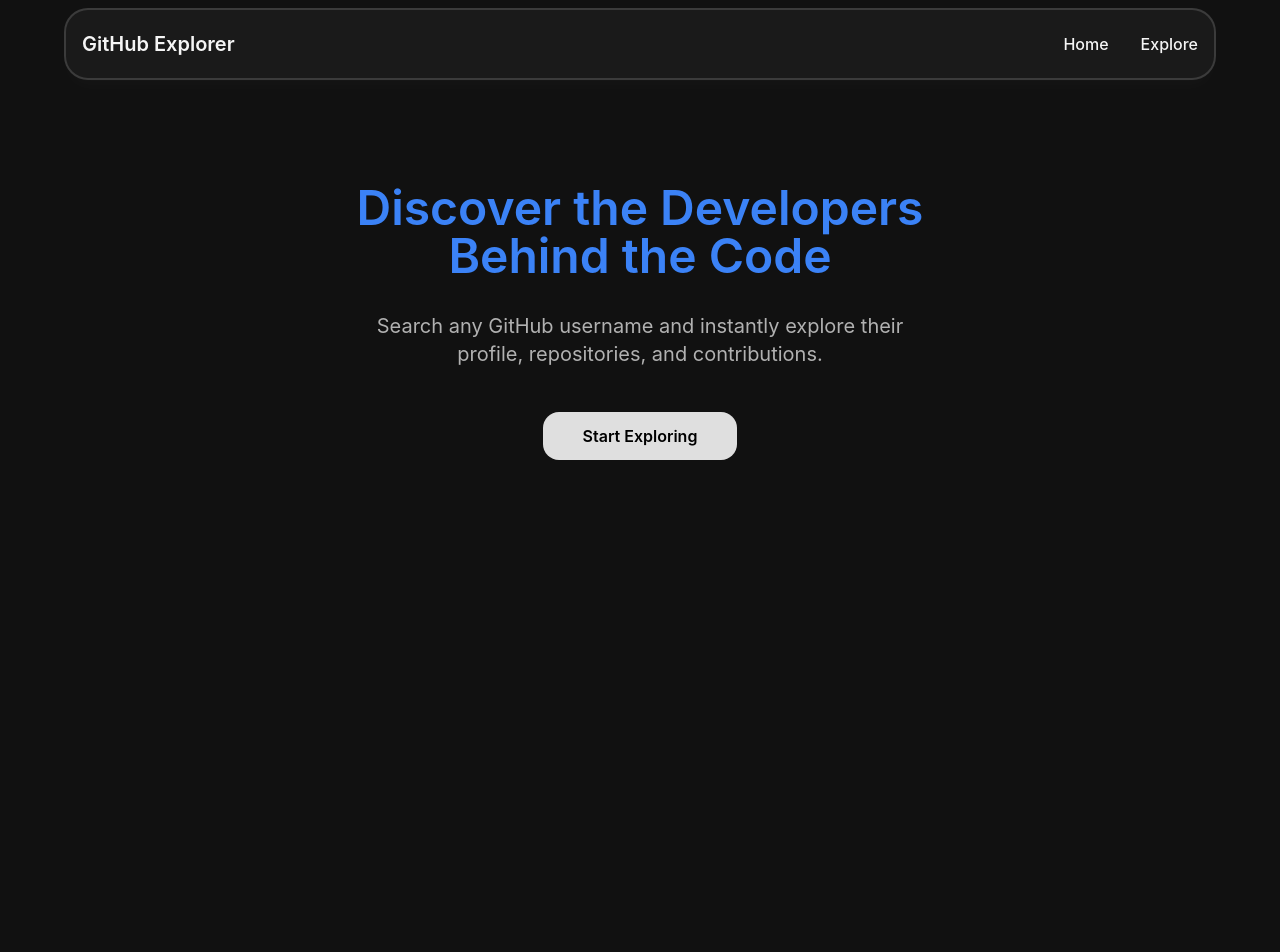
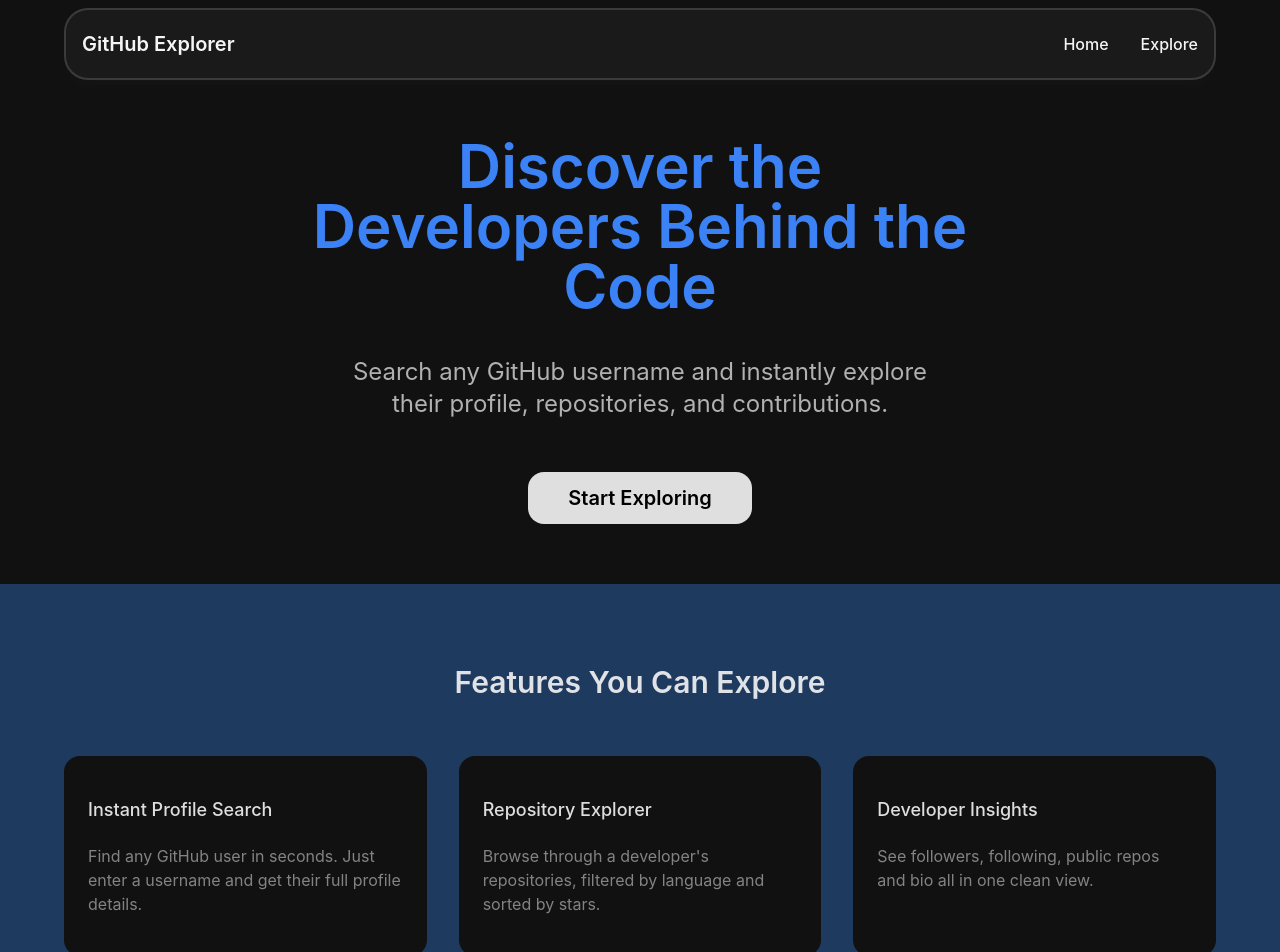
Before and after one commit to Chiemezie-Uchenwoke/github-explorer, a React (Vite) app: page / in a window 1280 px wide. Shown: the top 952 px of the page. Before the commit the page ends 800 px from the top, so only its background shows below. Built offline with nearby package versions, Linux system fonts and the light colour scheme.

Commit message:
Add features section

```diff
--- /dev/null
+++ b/src/components/HomePage/Features.tsx
@@ -0,0 +1,27 @@
+import featuresData from "../../data/featuresData";
+import FeaturesCard from "../ui/FeaturesCard";
+
+const Features = () => {
+    return (
+        <section className="bg-blue-muted">
+            <div className="w-19/20 lg:w-9/10 max-w-7xl mx-auto flex flex-col gap-10 lg:gap-14 items-center py-16 lg:py-20">
+                <h2 className="text-text-primary/90 font-semibold text-3xl capitalize">Features you can explore</h2>
+
+                <div className="grid grid-cols-1 sm:grid-cols-3 gap-8">
+                    {
+                        featuresData.map(feature => {
+                            return (
+                                <FeaturesCard
+                                    key={feature.id}
+                                    {...feature}
+                                />
+                            )
+                        })
+                    }
+                </div>
+            </div>
+        </section>
+    )
+}
+
+export default Features;
--- a/src/components/HomePage/hero/Hero.tsx
+++ b/src/components/HomePage/Hero.tsx
@@ -3,22 +3,22 @@
 
 const HomePageHero = () => {
     return (
-        <section className="w-19/20 lg:w-9/10 max-w-7xl mx-auto min-h-[60vh] 2xl:min-h-[50vh] flex flex-col gap-6 lg:gap-8 items-center justify-center py-8">
+        <section className="w-19/20 lg:w-9/10 max-w-7xl mx-auto min-h-[60vh] 2xl:min-h-[50vh] flex flex-col gap-6 lg:gap-10 items-center justify-center py-12">
             <motion.h2
-                className="text-blue-default font-semibold text-3xl md:text-4xl lg:text-5xl text-center w-9/10 max-w-xl mx-auto "
+                className="text-blue-default font-semibold text-3xl md:text-4xl lg:text-6xl text-center w-9/10 max-w-2xl mx-auto "
                 initial={{opacity: 0, y: 10}}
                 animate={{opacity: 1, y: 0, transition: {duration: 0.3}}}
             >
                 Discover the Developers Behind the Code
             </motion.h2>
 
-            <p className="text-text-primary/70 text-center text-lg lg:text-xl w-9/10 max-w-xl mx-auto">
+            <p className="text-text-primary/70 text-center text-lg lg:text-2xl w-9/10 max-w-xl mx-auto">
                 Search any GitHub username and instantly explore their profile, repositories, and contributions.
             </p>
 
             <Link
                 to={"/explore"}
-                className="bg-text-primary/90 py-3 px-10 rounded-2xl font-semibold my-3 hover:brightness-90 transition duration-200"
+                className="bg-text-primary/90 py-3 px-10 rounded-2xl font-semibold my-3 hover:brightness-90 transition duration-200 lg:text-xl"
             >
                 Start Exploring
             </Link>
--- /dev/null
+++ b/src/components/ui/FeaturesCard.tsx
@@ -0,0 +1,18 @@
+interface FeaturesCardProps {
+    title: string;
+    desc: string;
+}
+
+const FeaturesCard = ({title, desc}: FeaturesCardProps) => {
+    return (
+        <article className="bg-primary py-8 lg:py-10 px-4 lg:px-6 flex flex-col gap-5 rounded-2xl select-none hover:scale-105 transition duration-300 ease-in-out">
+            <h3 className="text-text-primary/90 capitalize text-lg font-medium"> {title} </h3>
+
+            <p className="text-text-primary/50">
+                {desc}
+            </p>
+        </article>
+    )
+}
+
+export default FeaturesCard;
--- /dev/null
+++ b/src/data/featuresData.ts
@@ -0,0 +1,21 @@
+import { type FeaturesData } from "../types/features.types";
+
+const featuresData: FeaturesData[] = [
+    {
+        id: 1,
+        title: "Instant Profile Search",
+        desc: "Find any GitHub user in seconds. Just enter a username and get their full profile details.",
+    },
+    {
+        id: 2,
+        title: "Repository Explorer",
+        desc: "Browse through a developer's repositories, filtered by language and sorted by stars.",
+    },
+    {
+        id: 3,
+        title: "Developer Insights",
+        desc: "See followers, following, public repos and bio all in one clean view.",
+    },
+];
+
+export default featuresData;
--- a/src/pages/HomePage.tsx
+++ b/src/pages/HomePage.tsx
@@ -1,11 +1,13 @@
-import HomePageHero from "../components/HomePage/hero/Hero";
+import HomePageHero from "../components/HomePage/Hero";
 import MainLayout from "../components/layout/MainLayout";
+import Features from "../components/HomePage/Features";
 
 const HomePage = () => {
     return (
         <>
             <MainLayout>
                 <HomePageHero />
+                <Features />
             </MainLayout>
         </>
     )
--- /dev/null
+++ b/src/types/features.types.ts
@@ -0,0 +1,5 @@
+export interface FeaturesData {
+    readonly id: number,
+    title: string;
+    desc: string;
+}
```
